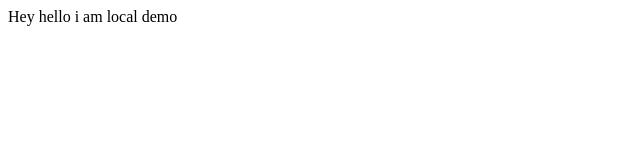
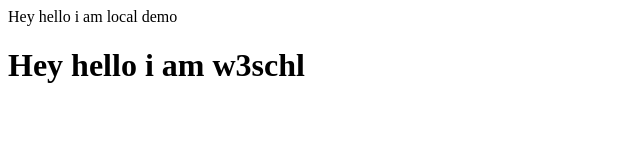
Before and after one commit to sudaisu/word.github.io, a plain HTML site: page index.html in a window 1280 px wide. Shown: the whole page, without its empty margins (0-640 px from the left). Drawn offline with Linux system fonts and the light colour scheme.

Commit message:
adding main

```diff
--- a/index.html
+++ b/index.html
@@ -1 +1,2 @@
 <p>Hey hello i am local demo</p>
+<h1>Hey hello i am w3schl</h1>
```
